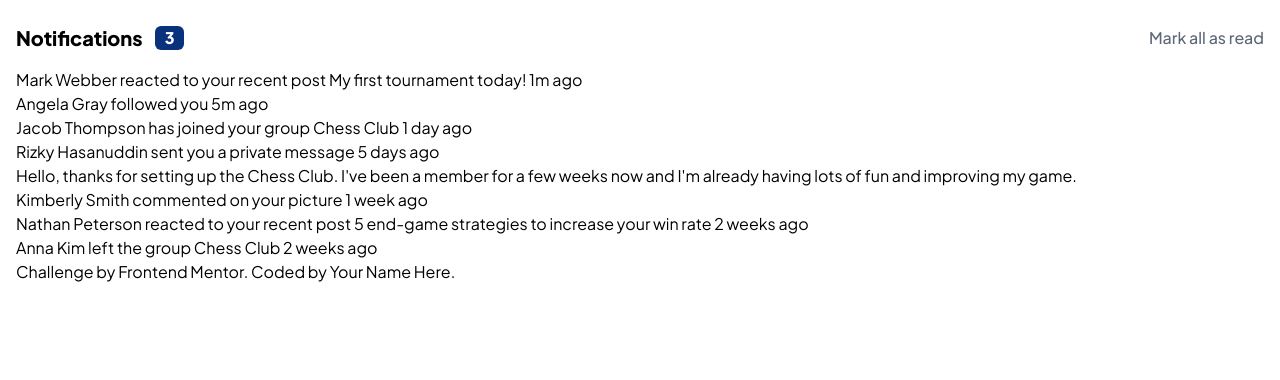
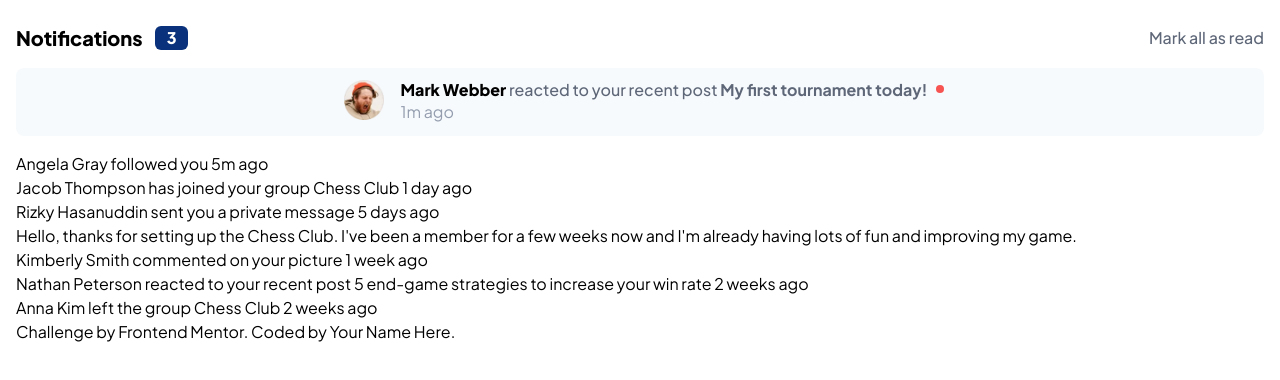
Before and after one commit to jabssdev/Notifications-page, a website: page src/index.html in a window 1280 px wide. Drawn offline with Linux system fonts and the light colour scheme.

Commit message:
style: :art: Finish styles of the first notification

```diff
--- a/src/index.html
+++ b/src/index.html
@@ -11,12 +11,21 @@
 		<header class="flex justify-between pb-4 items-center">
 			<div class="flex items-center">
 				<h1 class="text-xl font-[800] mr-3">Notifications</h1>
-				<span class="bg-primary-blue text-white px-2.5 rounded-md font-[800]">3</span>
+				<span class="bg-primary-blue text-white px-3 rounded-md font-[800]">3</span>
 			</div>
 			<button class="text-secundary-dgblue font-[500]">Mark all as read</button>
 		</header>
 		<section>
-			<p>Mark Webber reacted to your recent post My first tournament today! 1m ago</p>
+			<article class="flex justify-center gap-4 p-3 mb-4 bg-secundary-lgblue1 rounded-lg">
+				<img class="h-10" src="./assets/images/avatar-mark-webber.webp" alt="Perfil de Mark Webber" />
+				<div>
+					<p class="text-secundary-dgblue font-[500] leading-5">
+						<span class="font-[800] text-black">Mark Webber</span> reacted to your recent post <strong>My first tournament today!</strong
+						><span class="ml-2 relative after:content-[''] after:absolute after:top-[30%] after:h-2 after:w-2 after:bg-primary-red after:rounded-[50%]"></span>
+					</p>
+					<span class="text-secundary-gblue">1m ago</span>
+				</div>
+			</article>
 			<p>Angela Gray followed you 5m ago</p>
 			<p>Jacob Thompson has joined your group Chess Club 1 day ago</p>
 			<p>Rizky Hasanuddin sent you a private message 5 days ago</p>
```
Also changed, not shown: src/output.css.
